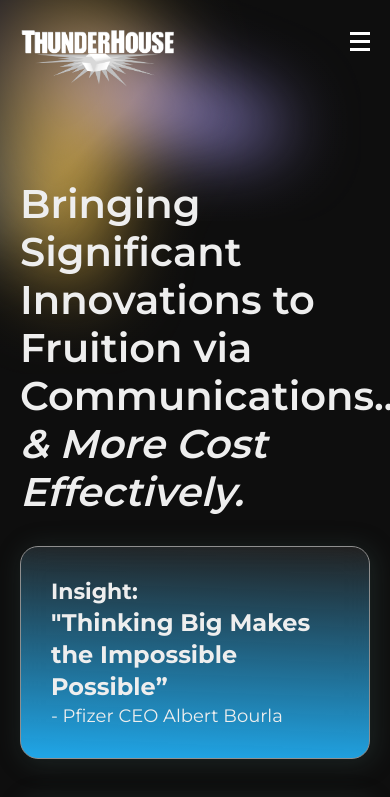
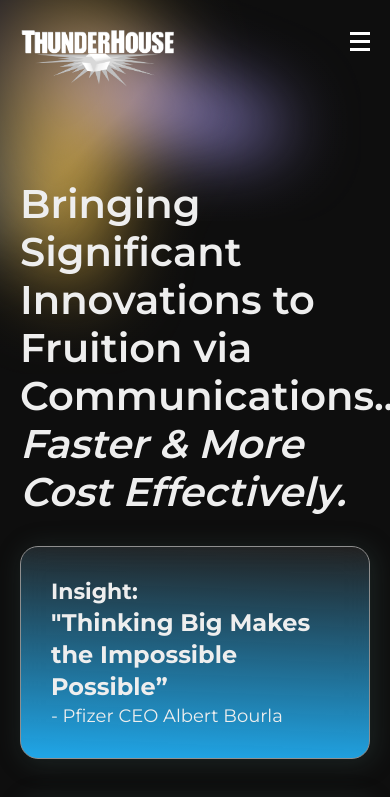
Before and after one commit to bryancarlin/thunderhouse, a Next.js app: page / in a window 390 px wide. Shown: the top 797 px of the page. Built offline with nearby package versions, Linux system fonts and the light colour scheme.

Commit message:
first commit

```diff
--- a/app/components/home/Home.js
+++ b/app/components/home/Home.js
@@ -51,8 +51,7 @@
           <div className="hero">
             <div className="hero__content">
               <h1>
-                Bringing Significant Innovations to Fruition via Communications...
-                <span>Faster & More Cost Effectively.</span>
+                Bringing Significant Innovations to Fruition via Communications...<br /><span>Faster & More Cost Effectively.</span>
               </h1>
 
 
--- a/app/globals.css
+++ b/app/globals.css
@@ -960,7 +960,7 @@
 
 @media (max-width: 991.98px) {
   .hero__content h1 {
-    font-size: 60px;
+    font-size: 44px;
     margin-bottom: 20px;
   }
 
```
